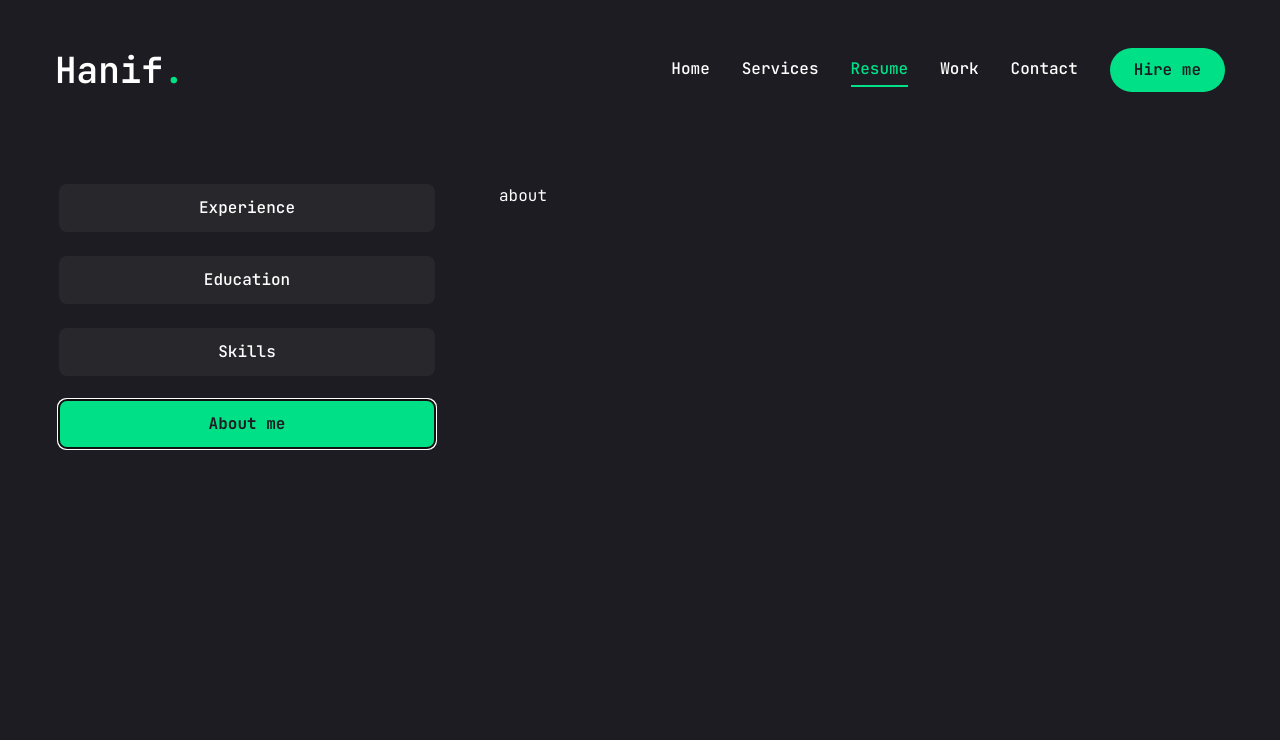
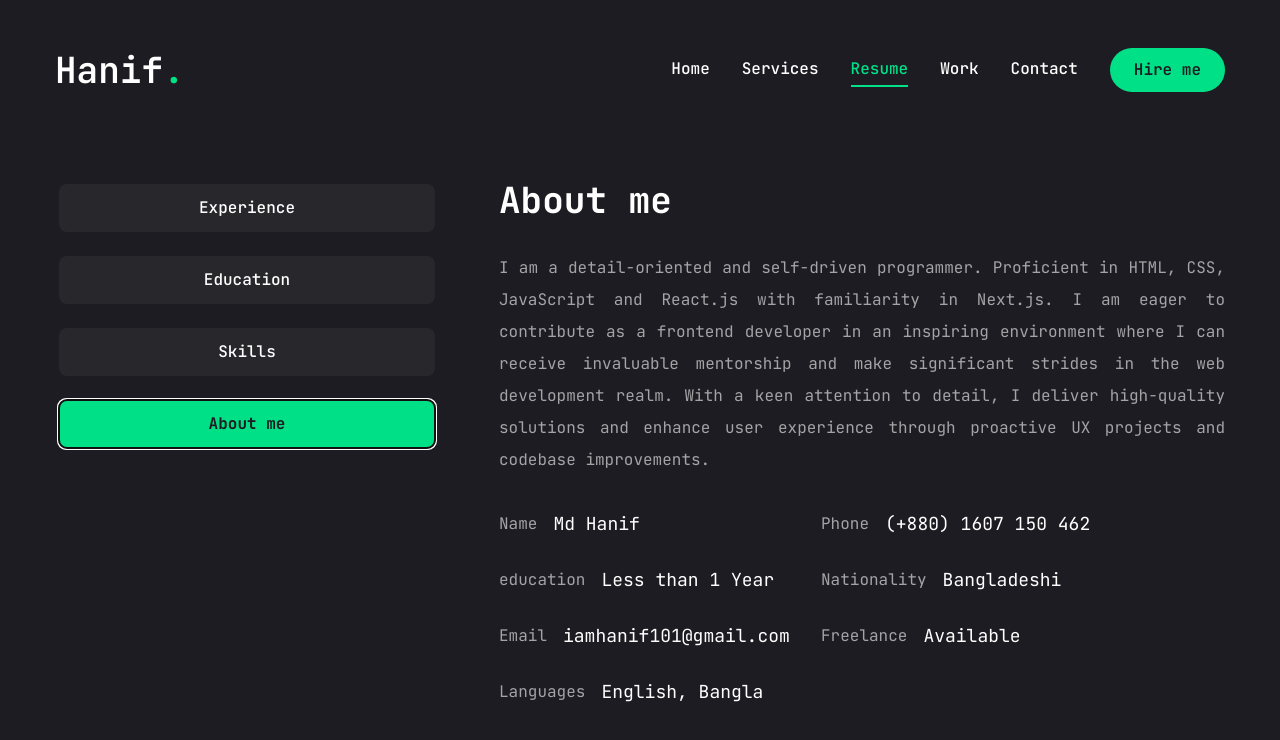
Before and after one commit to iamhanif/portfolio-of-Hanif, a Next.js app: page /resume in a window 1280 px wide. Both pictures are taken after a click on the tab "About me". Shown: the top 740 px of the page. Built offline with nearby package versions, Linux system fonts and the light colour scheme.

Commit message:
resume section done

```diff
--- a/app/resume/page.jsx
+++ b/app/resume/page.jsx
@@ -24,7 +24,7 @@ import { TbBrandFramerMotion } from "react-icons/tb";
 const about = {
   title: "About me",
   description:
-    "Lorem ipsum, dolor sit amet consectetur adipisicing elit. Totam reiciendis nam praesentium. Nesciunt, quia labore.",
+    "I am a detail-oriented and self-driven programmer. Proficient in HTML, CSS, JavaScript and React.js with familiarity in Next.js. I am eager to contribute as a frontend developer in an inspiring environment where I can receive invaluable mentorship and make significant strides in the web development realm. With a keen attention to detail, I deliver high-quality solutions and enhance user experience through proactive UX projects and codebase improvements.",
   info: [
     {
       fieldName: "Name",
@@ -296,8 +296,29 @@ const Resume = () => {
               </div>
             </TabsContent>
             {/* about */}
-            <TabsContent value="about" className="w-full">
-              about
+            <TabsContent
+              value="about"
+              className="w-full text-center lg:text-left"
+            >
+              <div className="flex flex-col gap-8">
+                <h3 className=" text-4xl font-bold">{about.title}</h3>
+                <p className="text-justify text-white/60 mx-auto lg:mx-0">
+                  {about.description}
+                </p>
+                <ul className="grid grid-cols-1 xl:grid-cols-2 gap-6 mb-8 max-w-[620px] mx-auto lg:mx-0">
+                  {about.info.map((item, index) => {
+                    return (
+                      <li
+                        key={index}
+                        className="flex items-center justify-center lg:justify-start gap-4"
+                      >
+                        <span className="text-white/60">{item.fieldName}</span>
+                        <span className="text-lg">{item.fieldValue}</span>
+                      </li>
+                    );
+                  })}
+                </ul>
+              </div>
             </TabsContent>
           </div>
         </Tabs>
```
